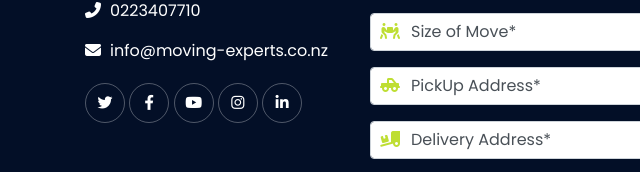
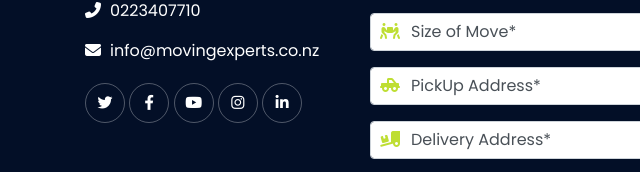
Before and after one commit to guruvirk/moving-experts, a plain HTML site: page index.html in a window 1280 px wide. Shown: the part 6456-6628 px from the top of the page, 0-640 px from the left. Drawn offline with nearby package versions, Linux system fonts and the light colour scheme; some packages are replaced by stand-ins of ours.

Commit message:
fixes for email

```diff
--- a/index.html
+++ b/index.html
@@ -797,7 +797,7 @@
                             <h2>Office Contact</h2>
                             <p><i class="fa fa-map-marker-alt"></i>Auckland, NZ</p>
                             <p><i class="fa fa-phone-alt"></i>0223407710</p>
-                            <p><i class="fa fa-envelope"></i>info@moving-experts.co.nz</p>
+                            <p><i class="fa fa-envelope"></i>info@movingexperts.co.nz</p>
                             <div class="footer-social">
                                 <a href=""><i class="fab fa-twitter"></i></a>
                                 <a href=""><i class="fab fa-facebook-f"></i></a>
```
